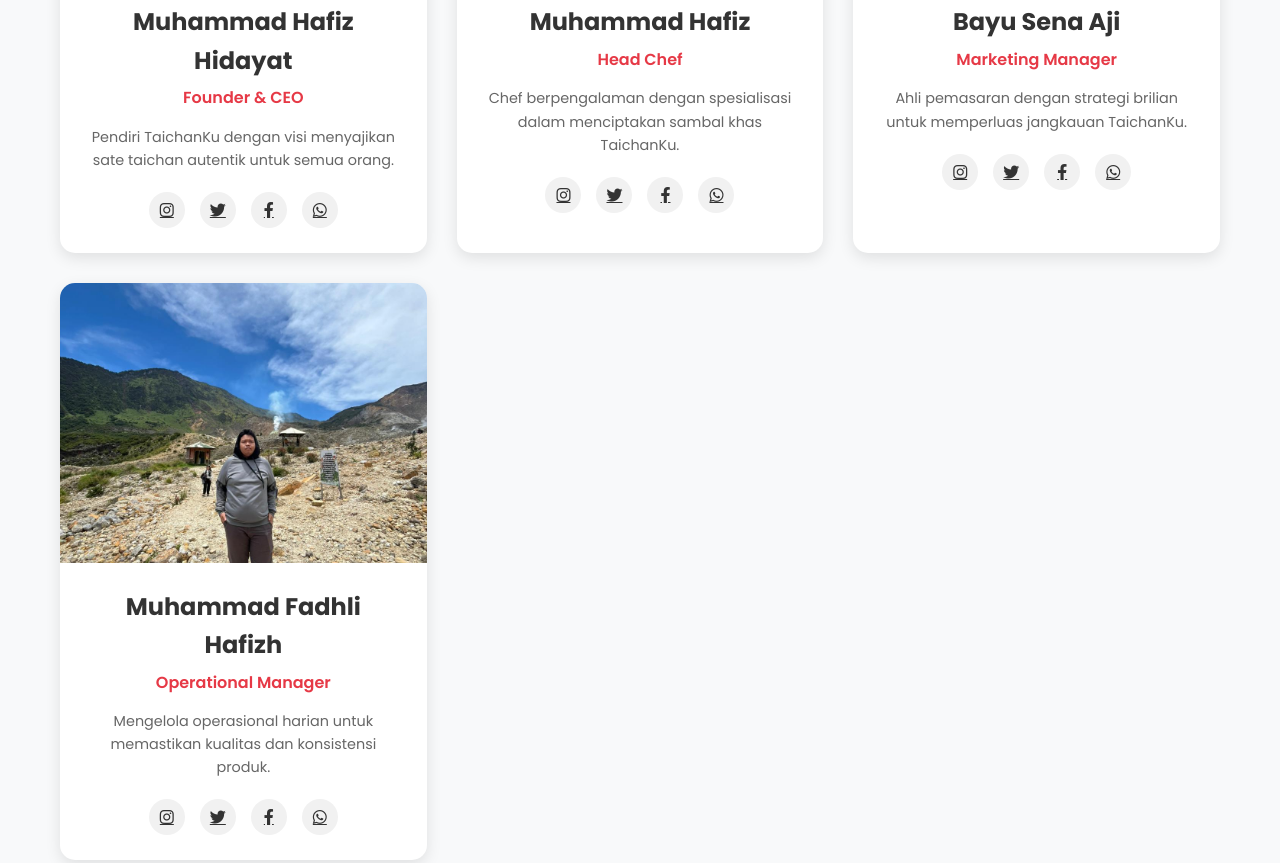
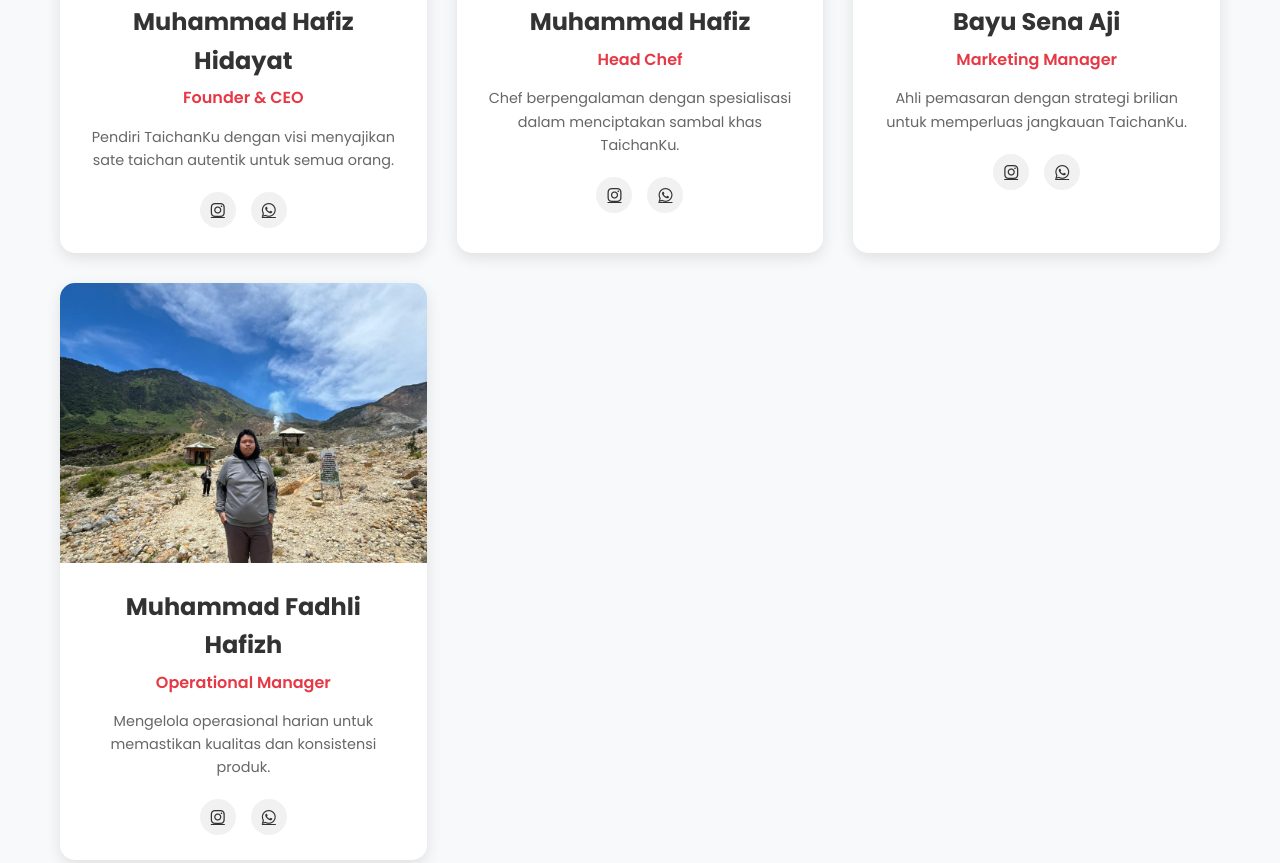
Before and after one commit to taichanku57-blip/taichanku, a plain HTML site: page index.html in a window 1280 px wide. Shown: the part 3905-4768 px from the top of the page. Drawn offline with Linux system fonts and the light colour scheme.

Commit message:
Update index.html

```diff
--- a/index.html
+++ b/index.html
@@ -242,10 +242,8 @@
                         <p class="member-position">Founder & CEO</p>
                         <p class="member-desc">Pendiri TaichanKu dengan visi menyajikan sate taichan autentik untuk semua orang.</p>
                         <div class="member-social">
-                            <a href="https://instagram.com/ahmadfauzi" target="_blank"><i class="fab fa-instagram"></i></a>
-                            <a href="https://twitter.com/ahmadfauzi" target="_blank"><i class="fab fa-twitter"></i></a>
-                            <a href="https://facebook.com/ahmadfauzi" target="_blank"><i class="fab fa-facebook-f"></i></a>
-                            <a href="https://wa.me/6281234567890" target="_blank"><i class="fab fa-whatsapp"></i></a>
+                            <a href="https://www.instagram.com/hfvz14/?igsh=MWxlZDBvNGh4OHlwNQ%3D%3D#" target="_blank"><i class="fab fa-instagram"></i></a>
+                            <a href="https://wa.me/6285719202886" target="_blank"><i class="fab fa-whatsapp"></i></a>
                         </div>
                     </div>
                 </div>
@@ -259,10 +257,8 @@
                         <p class="member-position">Head Chef</p>
                         <p class="member-desc">Chef berpengalaman dengan spesialisasi dalam menciptakan sambal khas TaichanKu.</p>
                         <div class="member-social">
-                            <a href="https://instagram.com/sitinurhaliza" target="_blank"><i class="fab fa-instagram"></i></a>
-                            <a href="https://twitter.com/sitinurhaliza" target="_blank"><i class="fab fa-twitter"></i></a>
-                            <a href="https://facebook.com/sitinurhaliza" target="_blank"><i class="fab fa-facebook-f"></i></a>
-                            <a href="https://wa.me/6281234567891" target="_blank"><i class="fab fa-whatsapp"></i></a>
+                            <a href="https://www.instagram.com/mh.fizzz?igsh=MTZjZDA3emRuaWx1ZQ==" target="_blank"><i class="fab fa-instagram"></i></a>
+                            <a href="https://wa.me/6289505120317" target="_blank"><i class="fab fa-whatsapp"></i></a>
                         </div>
                     </div>
                 </div>
@@ -276,10 +272,8 @@
                         <p class="member-position">Marketing Manager</p>
                         <p class="member-desc">Ahli pemasaran dengan strategi brilian untuk memperluas jangkauan TaichanKu.</p>
                         <div class="member-social">
-                            <a href="https://instagram.com/budisantoso" target="_blank"><i class="fab fa-instagram"></i></a>
-                            <a href="https://twitter.com/budisantoso" target="_blank"><i class="fab fa-twitter"></i></a>
-                            <a href="https://facebook.com/budisantoso" target="_blank"><i class="fab fa-facebook-f"></i></a>
-                            <a href="https://wa.me/6281234567892" target="_blank"><i class="fab fa-whatsapp"></i></a>
+                            <a href="https://instagram.com/" target="_blank"><i class="fab fa-instagram"></i></a>
+                            <a href="https://wa.me/6287872664497" target="_blank"><i class="fab fa-whatsapp"></i></a>
                         </div>
                     </div>
                 </div>
@@ -293,10 +287,8 @@
                         <p class="member-position">Operational Manager</p>
                         <p class="member-desc">Mengelola operasional harian untuk memastikan kualitas dan konsistensi produk.</p>
                         <div class="member-social">
-                            <a href="https://instagram.com/rinawijaya" target="_blank"><i class="fab fa-instagram"></i></a>
-                            <a href="https://twitter.com/rinawijaya" target="_blank"><i class="fab fa-twitter"></i></a>
-                            <a href="https://facebook.com/rinawijaya" target="_blank"><i class="fab fa-facebook-f"></i></a>
-                            <a href="https://wa.me/6281234567893" target="_blank"><i class="fab fa-whatsapp"></i></a>
+                            <a href="https://www.instagram.com/fadhliaja19?igsh=MXRmenM2djhlMnAyaw==" target="_blank"><i class="fab fa-instagram"></i></a>
+                            <a href="https://wa.me/628998286124" target="_blank"><i class="fab fa-whatsapp"></i></a>
                         </div>
                     </div>
                 </div>
```
